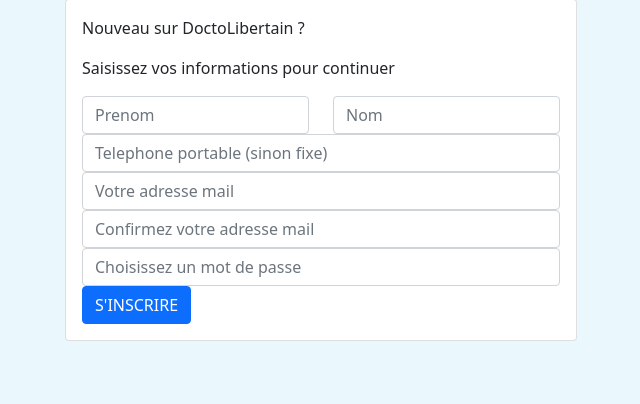
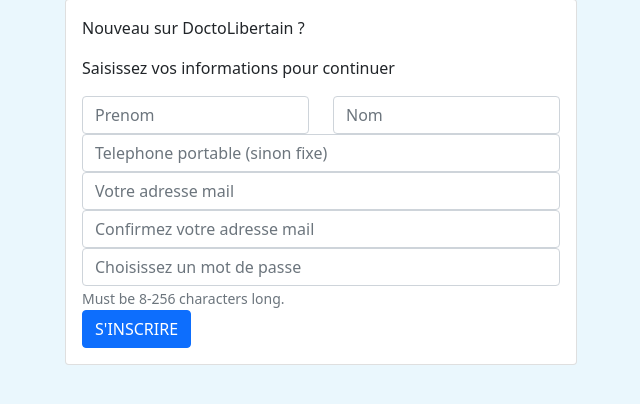
Before and after one commit to sehnryr/php-project-2022, a PHP site: page /register.php in a window 1280 px wide. Shown: the part 119-523 px from the top of the page, without its empty margins (319-959 px from the left). Run offline with PHP 8.4, Linux system fonts and the light colour scheme; some libraries are stand-ins or nearby versions; some web fonts are replaced.

Commit message:
fix password input

```diff
--- a/register.php
+++ b/register.php
@@ -117,7 +117,10 @@
                     </div>
                     <div class="row">
                         <div class="col">
-                            <input type="password" class="form-control" placeholder="Choisissez un mot de passe" id="passwordRegister" name="passwordRegister" pattern=".+" required>
+                            <input type="password" class="form-control" placeholder="Choisissez un mot de passe" id="passwordRegister" name="passwordRegister" pattern=".{8,256}" required>
+                            <small id="passwordHelpInline" class="text-muted">
+                                Must be 8-256 characters long.
+                            </small>
                         </div>
                     </div>
 
```
Also changed, not shown: login.php (+13 -12 lines).
